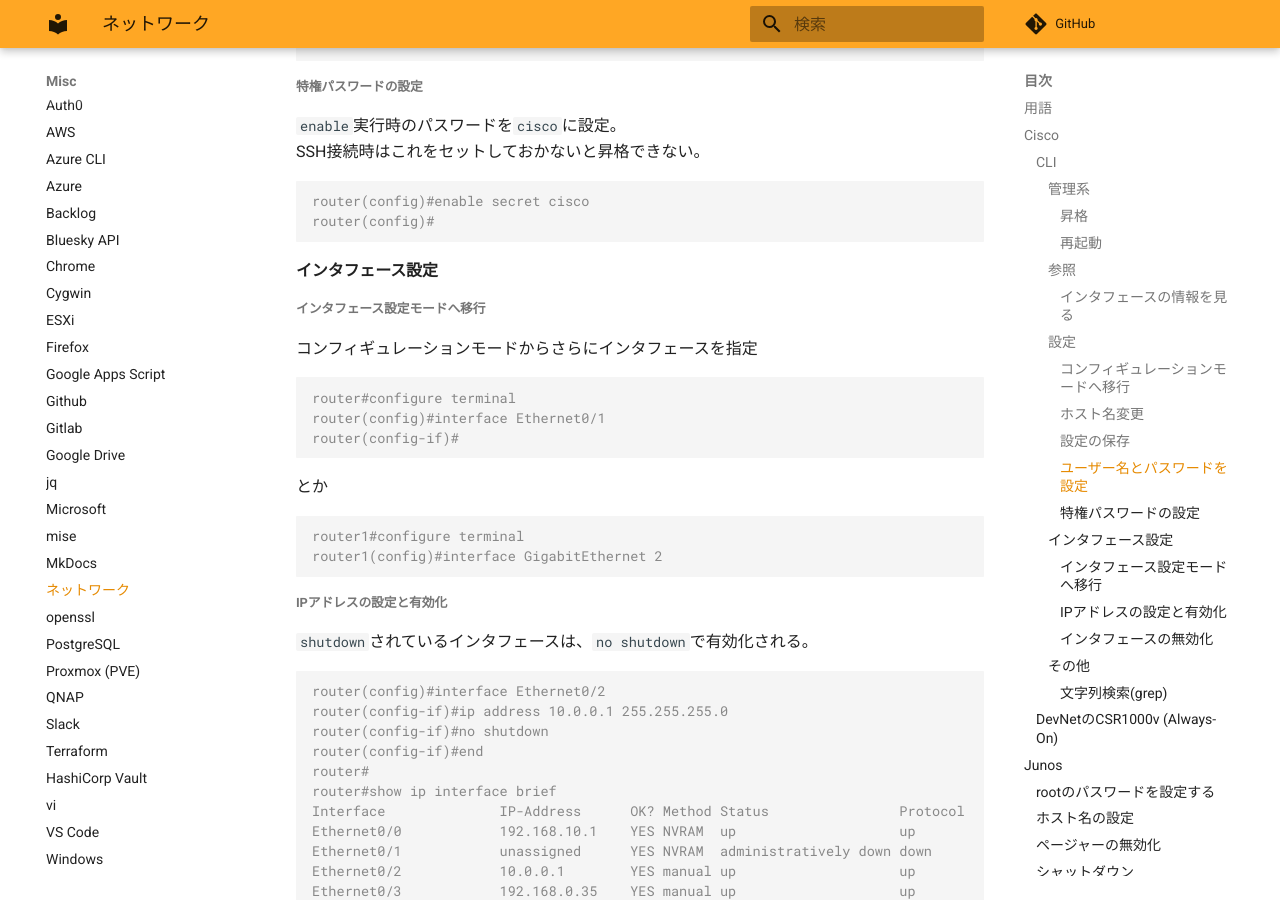
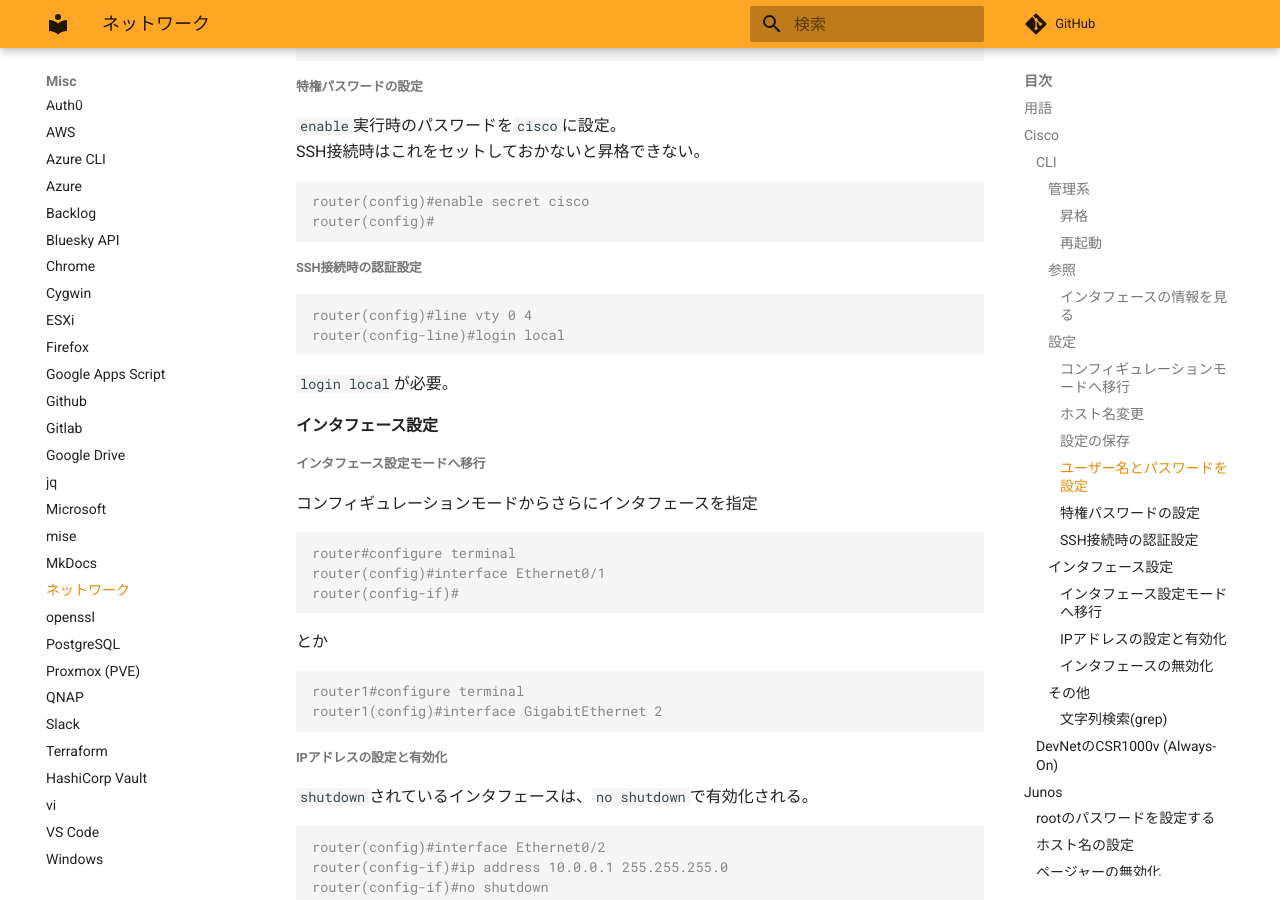
Before and after one commit to zaki-lknr/docs, an MkDocs documentation site: the page built from docs/Misc/network.md, in a window 1280 px wide and 900 px high, scrolled down 2117 px. Built offline with MkDocs 1.6.1 and Material for MkDocs 9.7.7, drawn with Linux system fonts in a browser that asks for light colours; comment, search, counter and statistics services are not loaded.

Commit message:
add: misc/network/cisco: SSH接続時の認証設定

````diff
--- a/docs/Misc/network.md
+++ b/docs/Misc/network.md
@@ -109,6 +109,15 @@ SSH接続時はこれをセットしておかないと昇格できない。
 router(config)#enable secret cisco
 router(config)#
 ```
+
+##### SSH接続時の認証設定
+
+```console
+router(config)#line vty 0 4
+router(config-line)#login local
+```
+
+`login local`が必要。
 
 #### インタフェース設定
 
````
